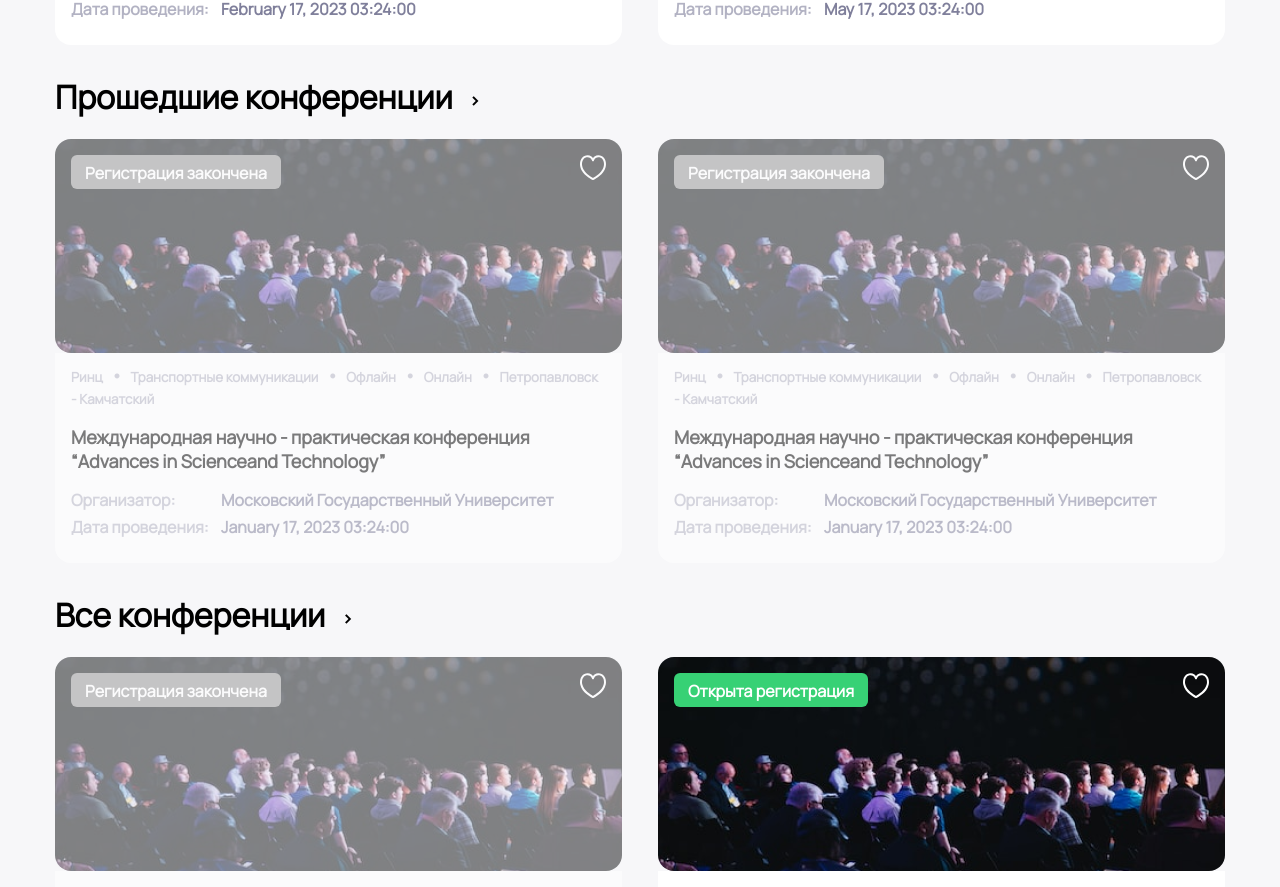
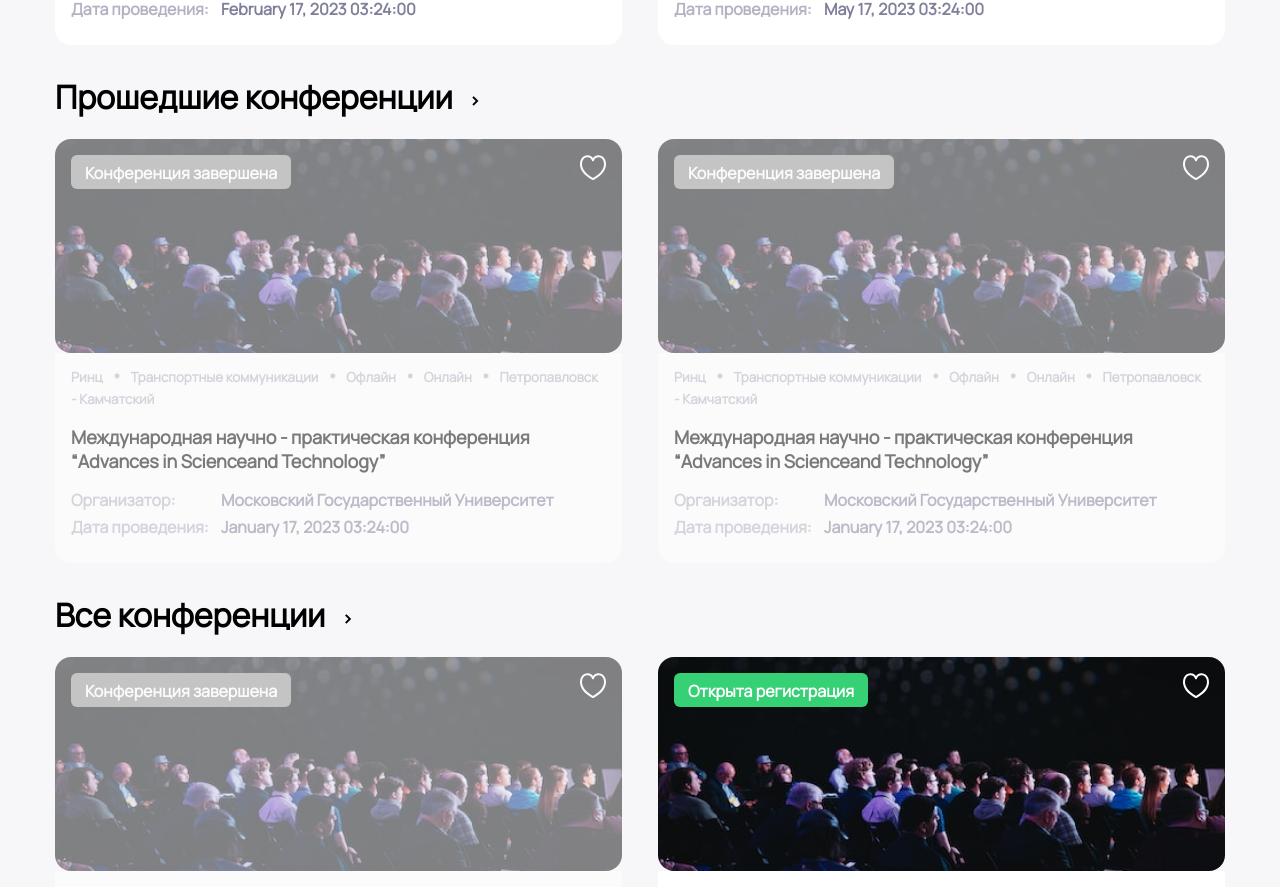
Before and after one commit to The-Conference/findconf, a React (Create React App) app: page / in a window 1280 px wide. Shown: the part 592-1479 px from the top of the page. Built offline with nearby package versions, Linux system fonts and the light colour scheme.

Commit message:
styles fixed

```diff
--- a/src/Components/Main/Conference/AllPrev.jsx
+++ b/src/Components/Main/Conference/AllPrev.jsx
@@ -16,16 +16,27 @@ const AllPrev = ({ card, setCard }) => {
             style={{ opacity: el.finished === true ? "0.5" : "1" }}
           >
             <div className="conference__bg">
-              {(el.register === false && (
+              {(el.register === false && el.finished === false && (
                 <span
                   style={{
-                    backgroundColor:
-                      el.register === false ? "#939393" : "#37D175",
+                    backgroundColor: "#939393",
                   }}
                 >
                   Регистрация закончена
                 </span>
-              )) || <span>Открыта регистрация</span>}
+              )) ||
+                (el.register === false && el.finished === true && (
+                  <span
+                    style={{
+                      backgroundColor: "#939393",
+                    }}
+                  >
+                    Конференция завершена
+                  </span>
+                )) ||
+                (el.register === true && el.finished === false && (
+                  <span>Открыта регистрация</span>
+                ))}
               <img src={heart} alt="follow" />
             </div>
             <div className="conference__tags">
--- a/src/Components/Main/Conference/PastPrev.jsx
+++ b/src/Components/Main/Conference/PastPrev.jsx
@@ -19,16 +19,27 @@ const PastPrev = ({ card, setCard }) => {
             style={{ opacity: el.finished === true ? "0.5" : "1" }}
           >
             <div className="conference__bg">
-              {(el.register === false && (
+              {(el.register === false && el.finished === false && (
                 <span
                   style={{
-                    backgroundColor:
-                      el.register === false ? "#939393" : "#37D175",
+                    backgroundColor: "#939393",
                   }}
                 >
                   Регистрация закончена
                 </span>
-              )) || <span>Открыта регистрация</span>}
+              )) ||
+                (el.register === false && el.finished === true && (
+                  <span
+                    style={{
+                      backgroundColor: "#939393",
+                    }}
+                  >
+                    Конференция завершена
+                  </span>
+                )) ||
+                (el.register === true && el.finished === false && (
+                  <span>Открыта регистрация</span>
+                ))}
               <img src={heart} alt="follow" />
             </div>
             <div className="conference__tags">
--- a/src/Components/Main/Conference/UpPrev.jsx
+++ b/src/Components/Main/Conference/UpPrev.jsx
@@ -21,16 +21,27 @@ const UpPrev = ({ card, setCard }) => {
             style={{ opacity: el.finished === true ? "0.5" : "1" }}
           >
             <div className="conference__bg">
-              {(el.register === false && (
+              {(el.register === false && el.finished === false && (
                 <span
                   style={{
-                    backgroundColor:
-                      el.register === false ? "#939393" : "#37D175",
+                    backgroundColor: "#939393",
                   }}
                 >
                   Регистрация закончена
                 </span>
-              )) || <span>Открыта регистрация</span>}
+              )) ||
+                (el.register === false && el.finished === true && (
+                  <span
+                    style={{
+                      backgroundColor: "#939393",
+                    }}
+                  >
+                    Конференция завершена
+                  </span>
+                )) ||
+                (el.register === true && el.finished === false && (
+                  <span>Открыта регистрация</span>
+                ))}
               <img src={heart} alt="follow" />
             </div>
             <div className="conference__tags">
```
